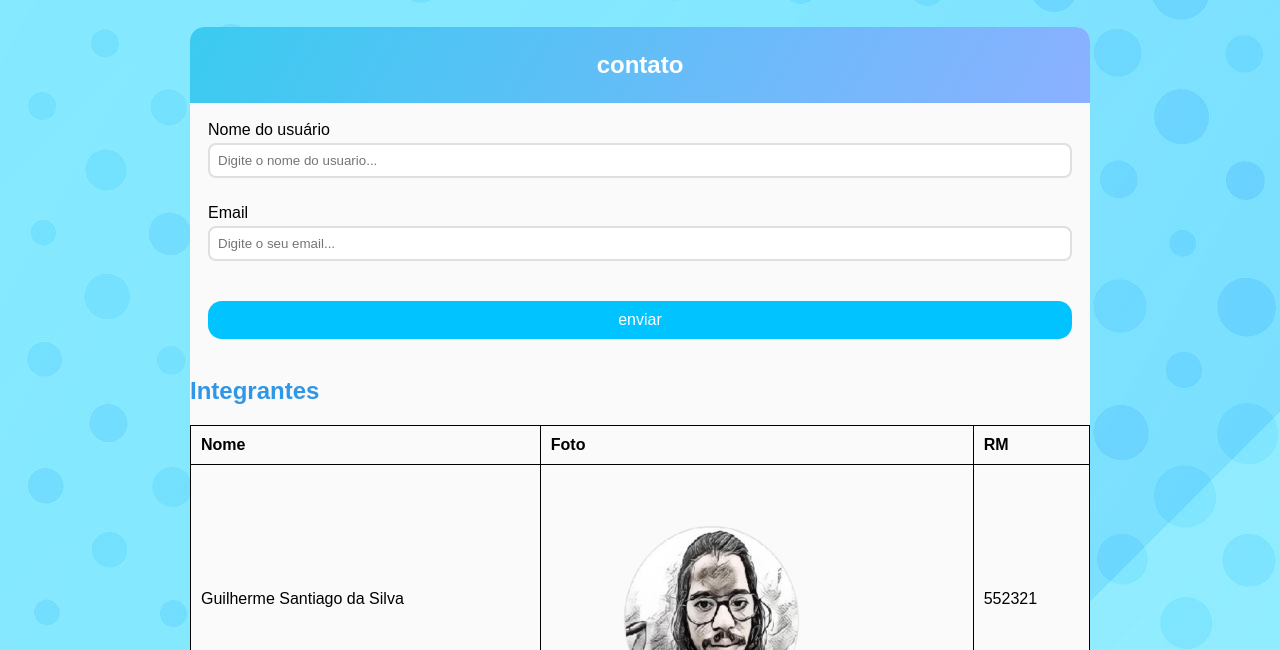
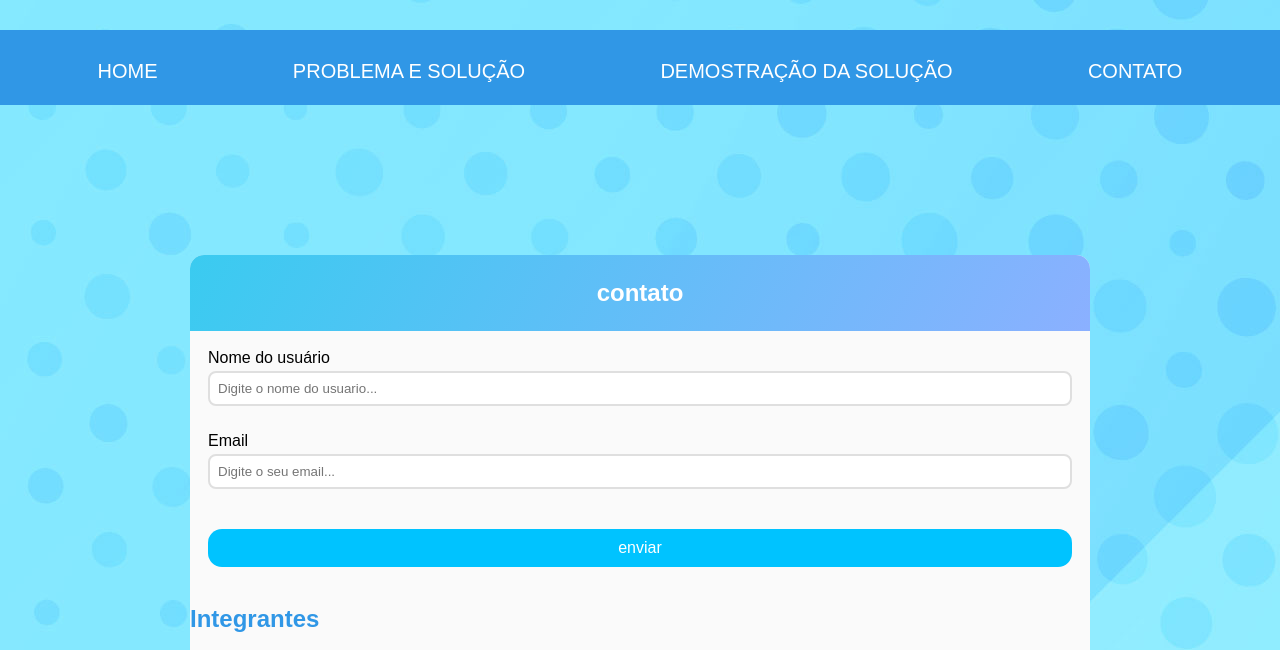
Before and after one commit to guicvsub/global-solution, a plain HTML site: page contato.html in a window 1280 px wide. Shown: the top 650 px of the page. Drawn offline with Linux system fonts and the light colour scheme.

Commit message:
esse e um commit com menu nav em contatos

```diff
--- a/contato.html
+++ b/contato.html
@@ -14,7 +14,14 @@
   <title>contato </title>
 </head>
 <body id="corpo__form">
-
+  <div class="cointainer__menu">
+    <nav id="menu__itens">
+       <a  id="menu__itens"  href="index.html">HOME</a>
+       <a  id="menu__itens" href="problema__solução.html">PROBLEMA E SOLUÇÃO  </a>
+       <a id="menu__itens"  href="demostração__solução.html">DEMOSTRAÇÃO DA SOLUÇÃO</a>
+       <a id="menu__itens"  href="contato.html">CONTATO</a>
+   </nav>
+</div>
   <div class="container">
     <section class="header">
       <h2>contato</h2>
--- a/style.css
+++ b/style.css
@@ -93,7 +93,6 @@ th, td {
     background-image: url(asets/img/vector-JUL-2021-72.jpg);
     width: 100%;
     min-height: 100vh;
-    display: flex;
     justify-content: center;
     align-items: center;
   }
@@ -106,6 +105,10 @@ th, td {
     width: 100%;
     box-sizing: 0 3px 5px rgba(0,0,0, 0.5);
     overflow: hidden;
+    margin-top: 150px;
+    margin-left: auto;
+    margin-right: auto;
+
   }
 
   .header{
@@ -117,6 +120,7 @@ th, td {
 
   .form{
     padding: 18px;
+
   }
 
   .form-content{
```
